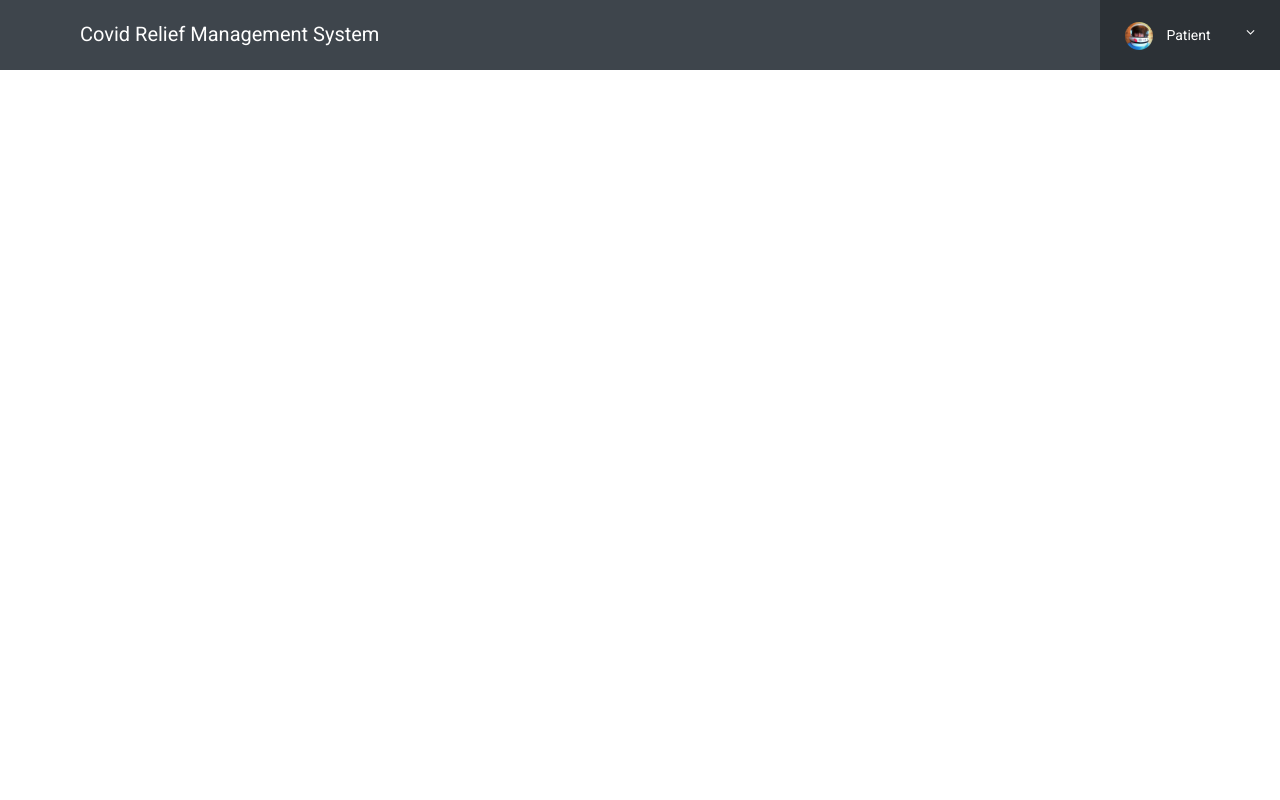
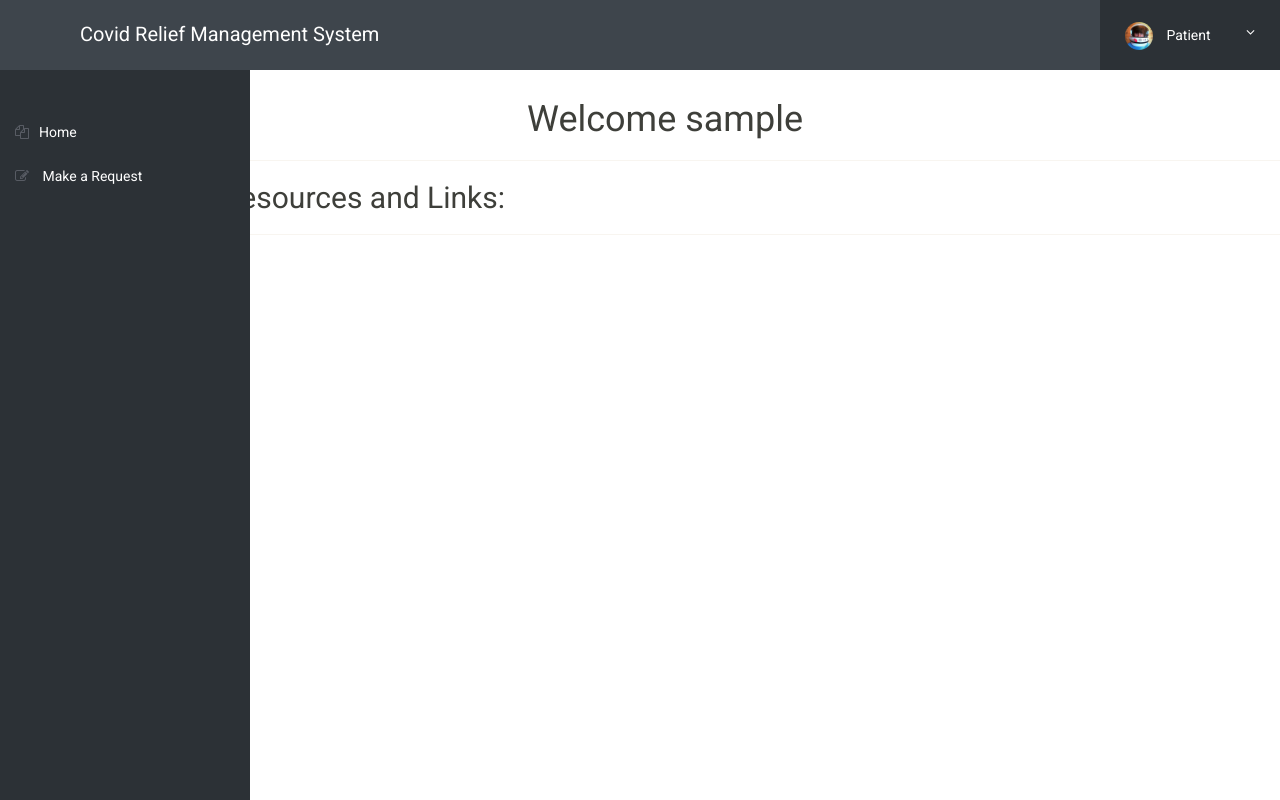
Before and after one commit to Bhavini20/IWP_Covid_App, a PHP site: page /patientwelcome.php in a window 1280 px wide. Run offline with PHP 8.4, Linux system fonts and the light colour scheme; the visitor is signed in with stand-in values (Sample User, id 1).

Commit message:
Update patientwelcome.php

```diff
--- a/bloodbank/bbdms/patientwelcome.php
+++ b/bloodbank/bbdms/patientwelcome.php
@@ -14,8 +14,49 @@
     <meta charset="UTF-8">
     <meta name="viewport" content="width=device-width, initial-scale=1.0">
     <title>Patient Login</title>
+    <style>
+         .cont1{
+            text-align: center;
+            margin-left: 50px;
+        }
+        .cont1 ul{
+            margin-left: 600px;
+            text-align: left;
+        }
+        .ts-sidebar
+        {
+
+            width:250px;
+            padding-top: 50px;
+        }
+    </style>
 </head>
 <body>
-    <?php echo "<h1>Welcome " . $_SESSION['username'] . "</h1>"; ?>
+    <nav class="ts-sidebar">
+			<ul class="ts-sidebar-menu">
+
+<li><a href="patientwelcome.php"><i class="fa fa-files-o"></i>Home</a>
+<li><a href="patientrequest.php"><i class="fa fa-edit"></i> Make a Request</a></li>
+
+
+
+			</ul>
+		</nav>
+    <br><br><br><br>
+    <div class="cont1">
+    <?php echo "<h1>Welcome " . $_SESSION['username'] . "</h1>"; ?><hr>
+    </div>
+
+    <h2>Important Covid Resources and Links:</h2><hr>
+    <ul>
+    <li><a href="https://www.cowin.gov.in/home" target="_blank">Get Vaccinated</a></li>
+    <li><a href="https://covid.icmr.org.in/index.php/testing-facilities#30.8432782/66.6476503/4" target="_blank">Covid Testing Centres</a></li>
+    <li><a href="https://api.whatsapp.com/send/?phone=919013151515&text=Hi&app_absent=0" target="_blank">WhatsApp Helpdesk</a></li>
+    <li><a href="https://drive.google.com/file/d/1J5W2PFrNRTvDV-H3owf4CBrP9Q99aJS6/view" target="_blank">Statewise Helplines</a></li>
+    <li><a href="https://vaccineindia.org/new/admin-master/public/ckeditor/kcfinder/upload/files/Remdesivir-Distributor-List.pdf" target="_blank">Nationwide Ramdesivir Supplies</a></li>
+    <li><a href="https://linktr.ee/COVID19support.India" target="_blank">COVID Support</a></li>
+        </ul>
+    </div>
+
         </body>
 </html>
```
